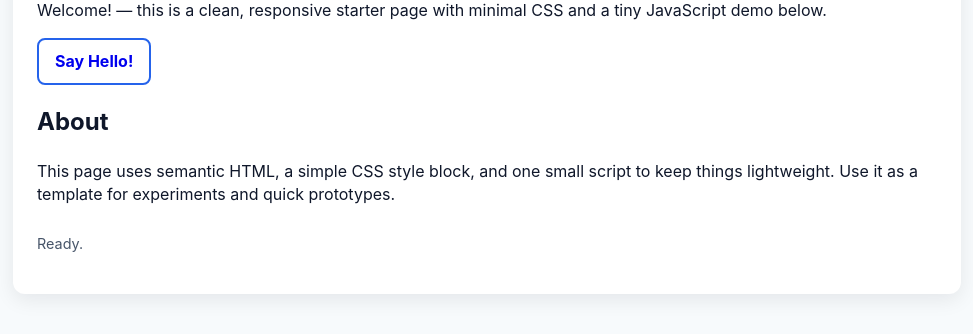
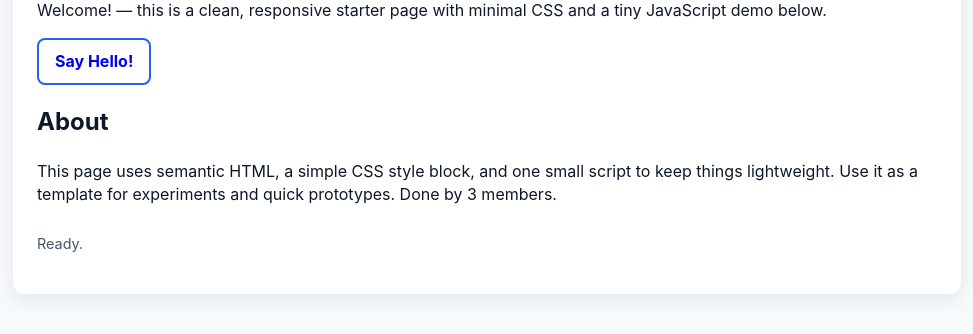
Before and after one commit to Balasubramani718/Github_Assignment, a plain HTML site: page index.html in a window 1280 px wide. Shown: the part 128-462 px from the top of the page, without its empty margins (153-1126 px from the left). Drawn offline with Linux system fonts and the light colour scheme.

Commit message:
Updated by Nihill

```diff
--- a/index.html
+++ b/index.html
@@ -39,7 +39,7 @@
     <section id="about">
       <h2>About</h2>
       <p>This page uses semantic HTML, a simple CSS style block, and one small script to keep things lightweight.
-      Use it as a template for experiments and quick prototypes.</p>
+      Use it as a template for experiments and quick prototypes. Done by 3 members.</p>
     </section>
 
     <footer>
```
